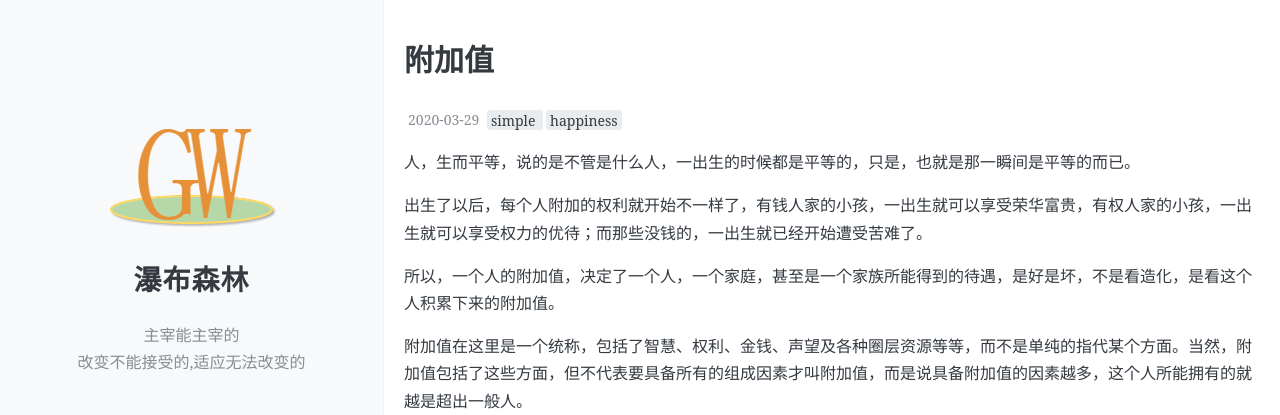
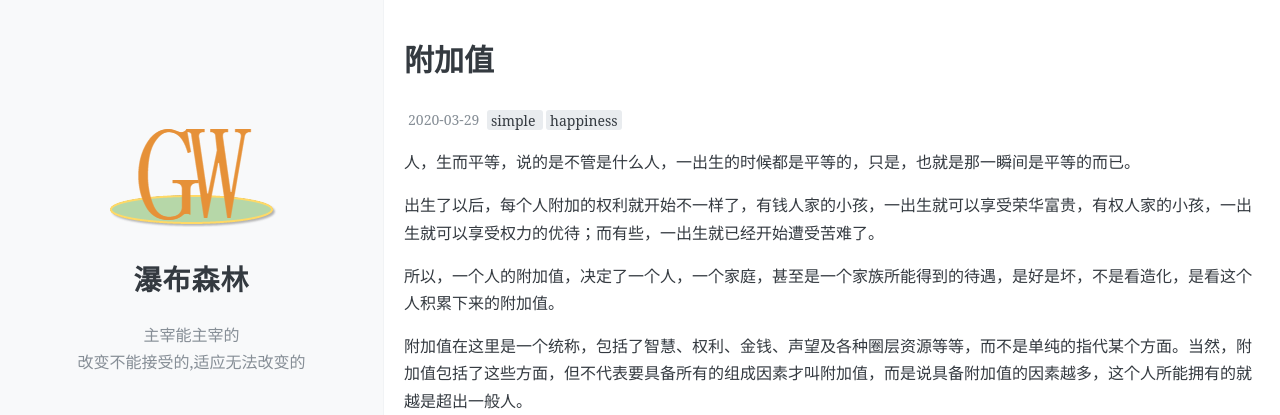
Before and after one commit to jordongao/jordongao.github.io, a Jekyll site: the page built from _posts/2020-03-29-addedvalue.md, in a window 1280 px wide. Shown: the top 415 px of the page. Built offline with Jekyll 4.4.1, drawn with Linux system fonts in a browser that asks for light colours; comment, search, counter and statistics services are not loaded.

Commit message:
Update 2020-03-29-addedvalue.md

```diff
--- a/_posts/2020-03-29-addedvalue.md
+++ b/_posts/2020-03-29-addedvalue.md
@@ -10,7 +10,7 @@ comments: true
 
 人，生而平等，说的是不管是什么人，一出生的时候都是平等的，只是，也就是那一瞬间是平等的而已。
 
-出生了以后，每个人附加的权利就开始不一样了，有钱人家的小孩，一出生就可以享受荣华富贵，有权人家的小孩，一出生就可以享受权力的优待；而那些没钱的，一出生就已经开始遭受苦难了。
+出生了以后，每个人附加的权利就开始不一样了，有钱人家的小孩，一出生就可以享受荣华富贵，有权人家的小孩，一出生就可以享受权力的优待；而有些，一出生就已经开始遭受苦难了。
 
 所以，一个人的附加值，决定了一个人，一个家庭，甚至是一个家族所能得到的待遇，是好是坏，不是看造化，是看这个人积累下来的附加值。
 
```
